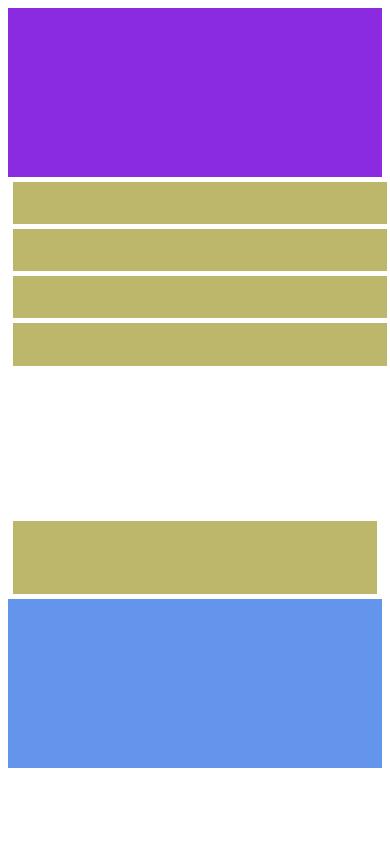
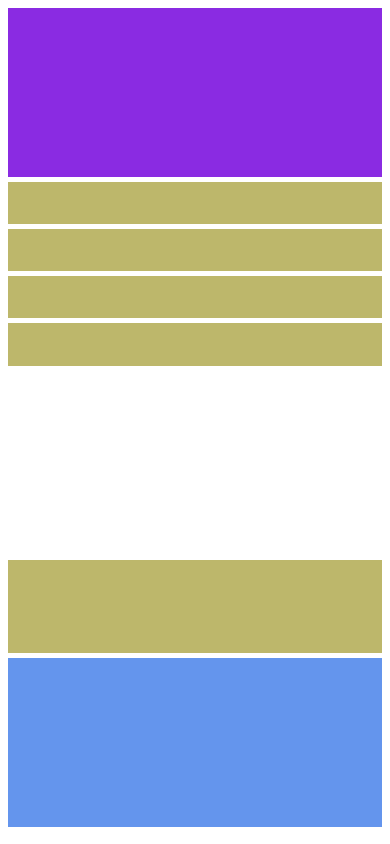
Before and after one commit to khangvee/khangvee.github.io, a plain HTML site: page week6/exercise1.html in a window 390 px wide. Drawn offline with Linux system fonts and the light colour scheme.

Commit message:
change ratio

```diff
--- a/week6/exercise1.html
+++ b/week6/exercise1.html
@@ -10,24 +10,27 @@
             }
             .center{
                 display: flex;
-                height: 50vh;
+                height: 57vh;
                 flex-wrap: wrap;
             }
-            .center > div{
-                width: 33%;
-            }
             .center .left{
-                flex-direction: column;
+                width: 20%;
             }
             .left > div{
                 width: 100%;
                 height: 5vh;
                 background-color:darkkhaki;
-                margin: 5px;
+                margin-top: 5px;
+                margin-bottom: 5px;
+            }
+            .center .mid{
+                width: 60%;
             }
             .center .right{
                 background-color: darkkhaki;
-                margin: 5px;
+                margin-top: 5px;
+                margin-bottom: 5px;
+                width: 20%;
             }
             .footer{
                 height: 20vh;
@@ -40,7 +43,13 @@
                 }
             }
             @media screen and (max-width: 600px){
-                .center > div{
+                .center .left{
+                    width: 100%;
+                }
+                .center .mid{
+                    width: 100%;
+                }
+                .center .right{
                     width: 100%;
                 }
             }
```
